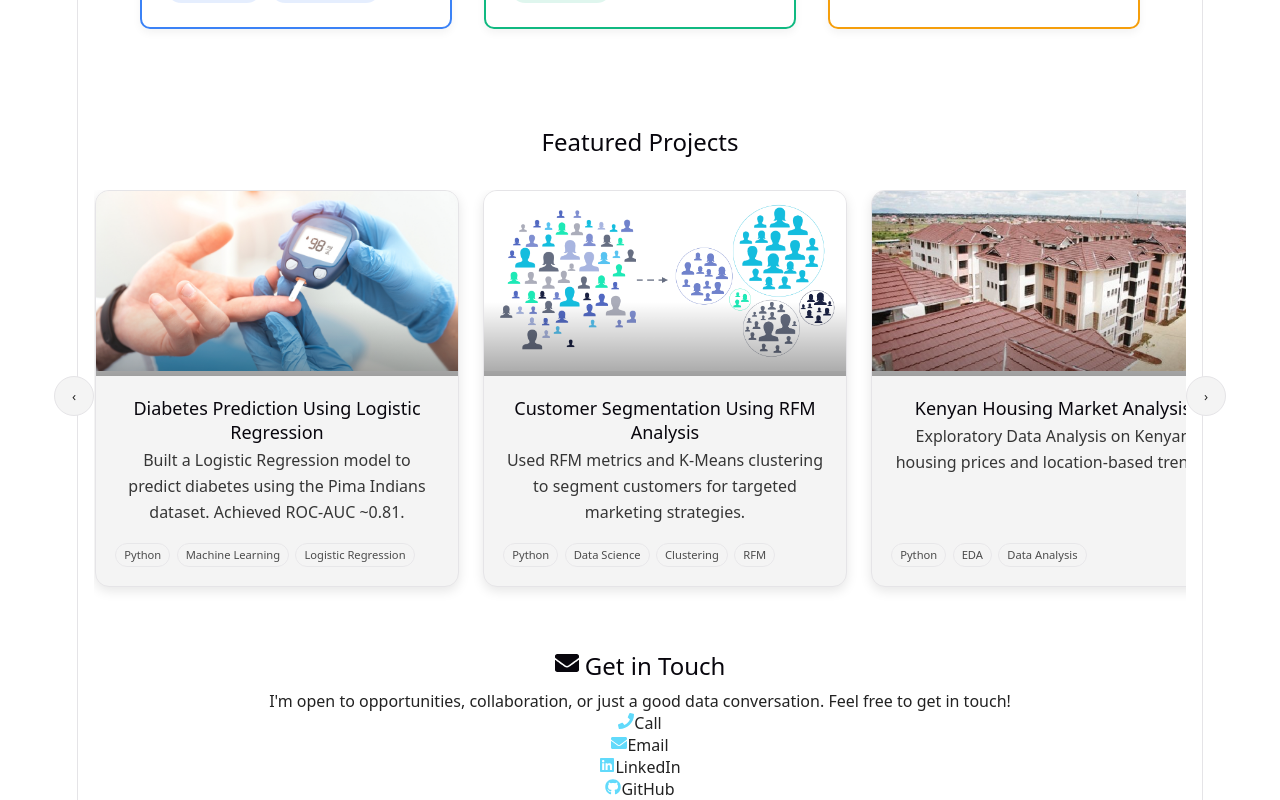
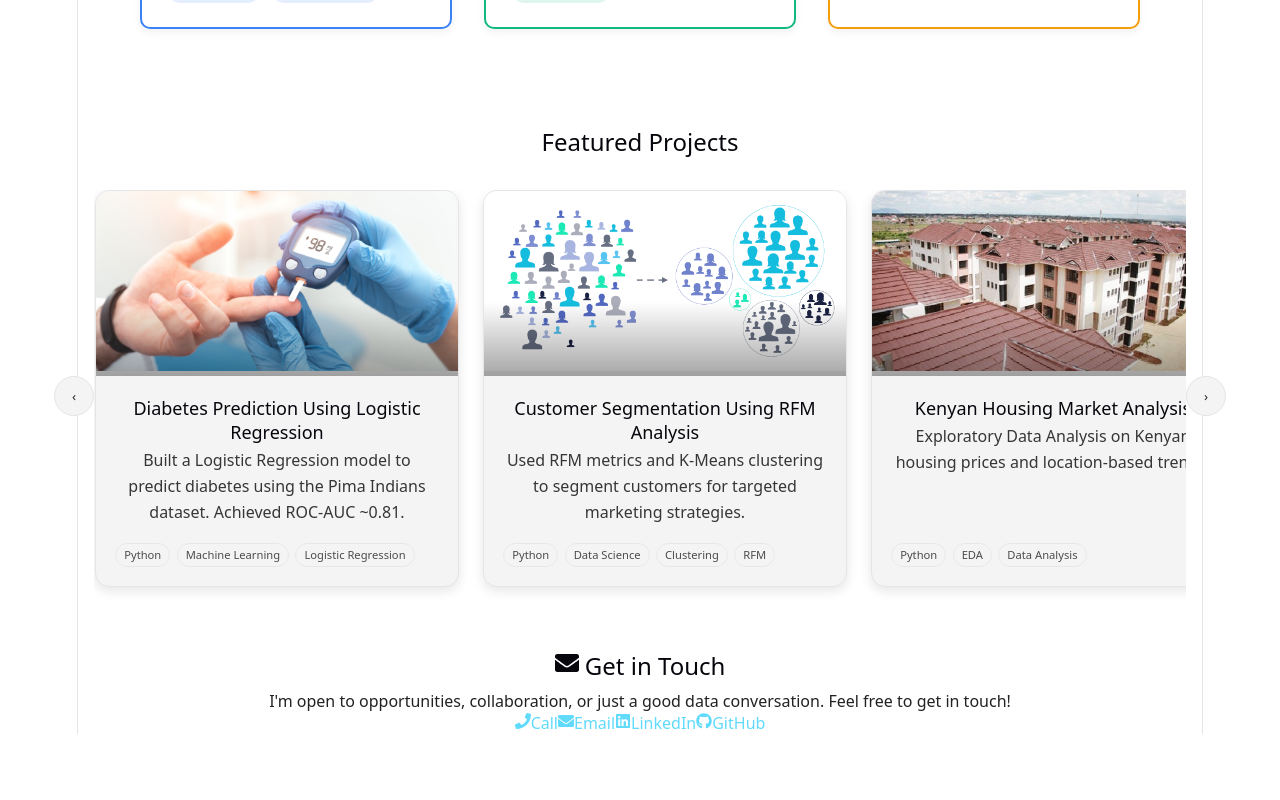
Before and after one commit to Michael-Nyawade/Michael-Nyawade.github.io, a React (Vite) app: page / in a window 1280 px wide. Shown: the part 2296-3096 px from the top of the page. After the commit the page ends 3030 px from the top, so only its background shows below. Built offline with nearby package versions, Linux system fonts and the light colour scheme.

Commit message:
Improved Contact section structure for cleaner semantics and better link handling

```diff
--- a/src/sections/Contact.jsx
+++ b/src/sections/Contact.jsx
@@ -45,18 +45,22 @@ export default function Contact() {
         {contacts.map((contact) => {
           const Icon = contact.icon;
 
+          const isExternal =
+            !contact.link.startsWith("tel:") &&
+            !contact.link.startsWith("mailto:");
+
           return (
-            <div className="contact-method" key={contact.name}>
-              <a
-                href={contact.link}
-                target="_blank"
-                rel="noopener noreferrer"
-                aria-label={contact.aria}
-              >
-                <Icon />
-              </a>
+            <a
+              key={contact.name}
+              className="contact-method"
+              href={contact.link}
+              target={isExternal ? "_blank" : undefined}
+              rel={isExternal ? "noopener noreferrer" : undefined}
+              aria-label={contact.aria}
+            >
+              <Icon />
               <span>{contact.name}</span>
-            </div>
+            </a>
           );
         })}
       </div>
```
